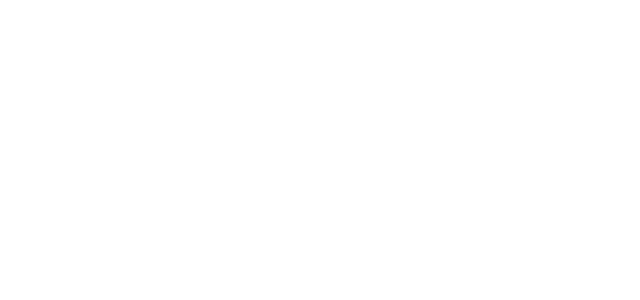
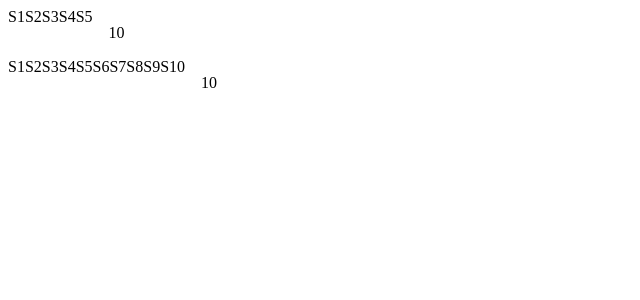
Before and after one commit to work-withPrajjwal/react-learning, a React (Create React App) app in the folder popcorn/: page / in a window 1280 px wide. Shown: the top 300 px of the page, without its empty margins (0-640 px from the left). Built offline with nearby package versions, Linux system fonts and the light colour scheme.

Commit message:
Added styles in the component

```diff
--- a/popcorn/src/StarRating.jsx
+++ b/popcorn/src/StarRating.jsx
@@ -1,12 +1,22 @@
-function StarRating(){
-    return(
-        <div>
-           <div>
+function StarRating({maxRating=5}) {
+    const containerStyle={
+        display:"flex",
+        alignItem:"center",
+        gap:"16px"
+    }
+  return (
+    <div style={containerStyle}>
+      <div>
+        {
+            Array.from({length:maxRating}, (_,i)=><span>
+                S{i+1}
+            </span>)
+        }
+      </div>
 
-           </div>
-
-        </div>
-    )
+      <p>10</p>
+    </div>
+  );
 }
 
 export default StarRating;
--- a/popcorn/src/index.js
+++ b/popcorn/src/index.js
@@ -8,6 +8,7 @@ const root = ReactDOM.createRoot(document.getElementById('root'));
 root.render(
   <React.StrictMode>
     {/* <App /> */}
-    <StarRating/>
+    <StarRating />
+    <StarRating maxRating={10}/>
   </React.StrictMode>
 );
```
